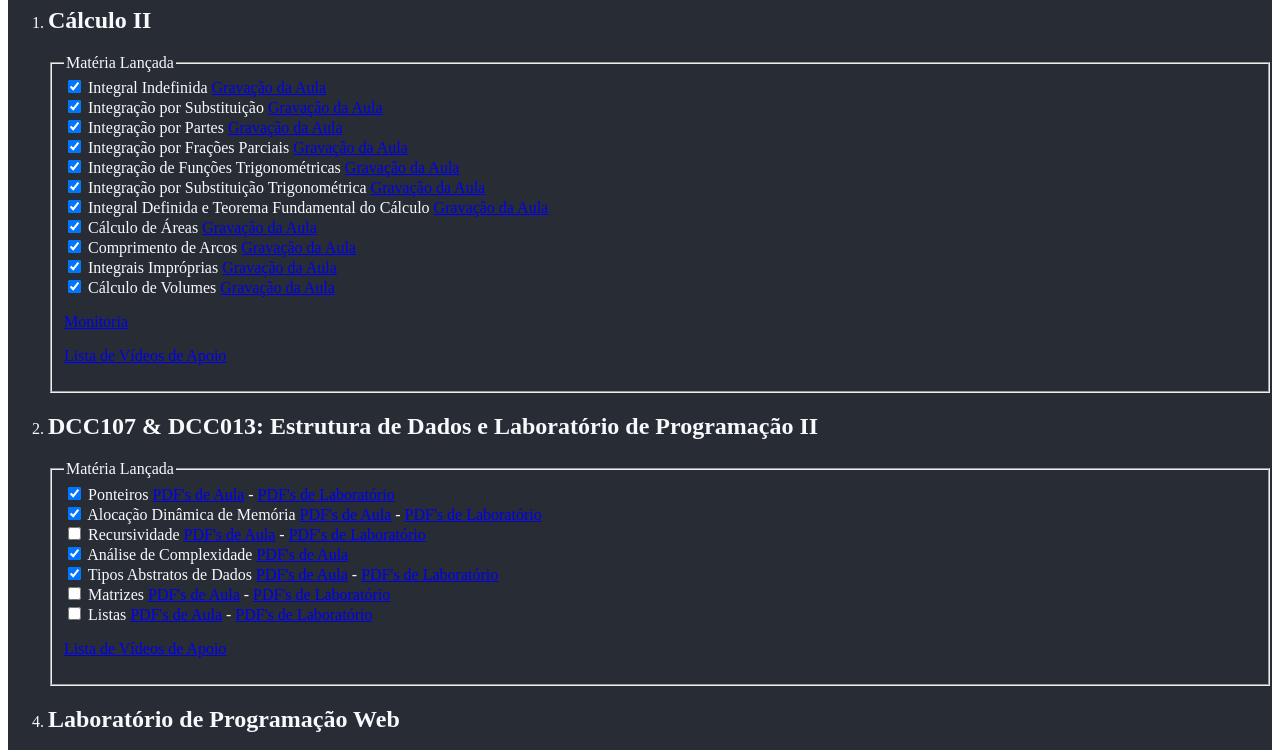
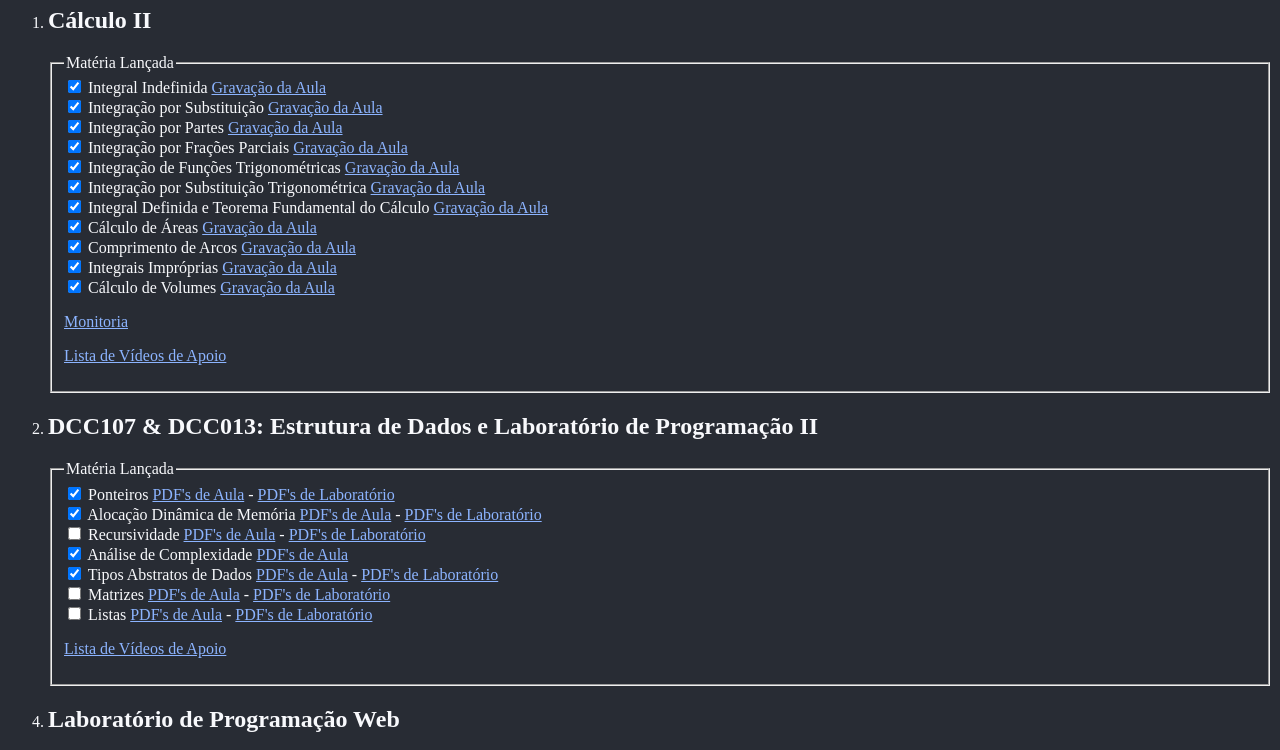
Before and after one commit to LucasPaivaSantos/OCD2nd, a plain HTML site: page index.html in a window 1280 px wide. Shown: the part 73-823 px from the top of the page. Drawn offline with Linux system fonts and the light colour scheme.

Commit message:
atualiza as cores dos links

```diff
--- a/styles/default.css
+++ b/styles/default.css
@@ -1,5 +1,17 @@
-div {
+body {
   background-color: #282c34;
   color: #f8f9fc;
   display: block;
 }
+
+a {
+  padding-left: 1fr;
+}
+
+a:link {
+  color: #8cb4ff;
+}
+
+a:visited {
+  color: #bea5ff;
+}
```
